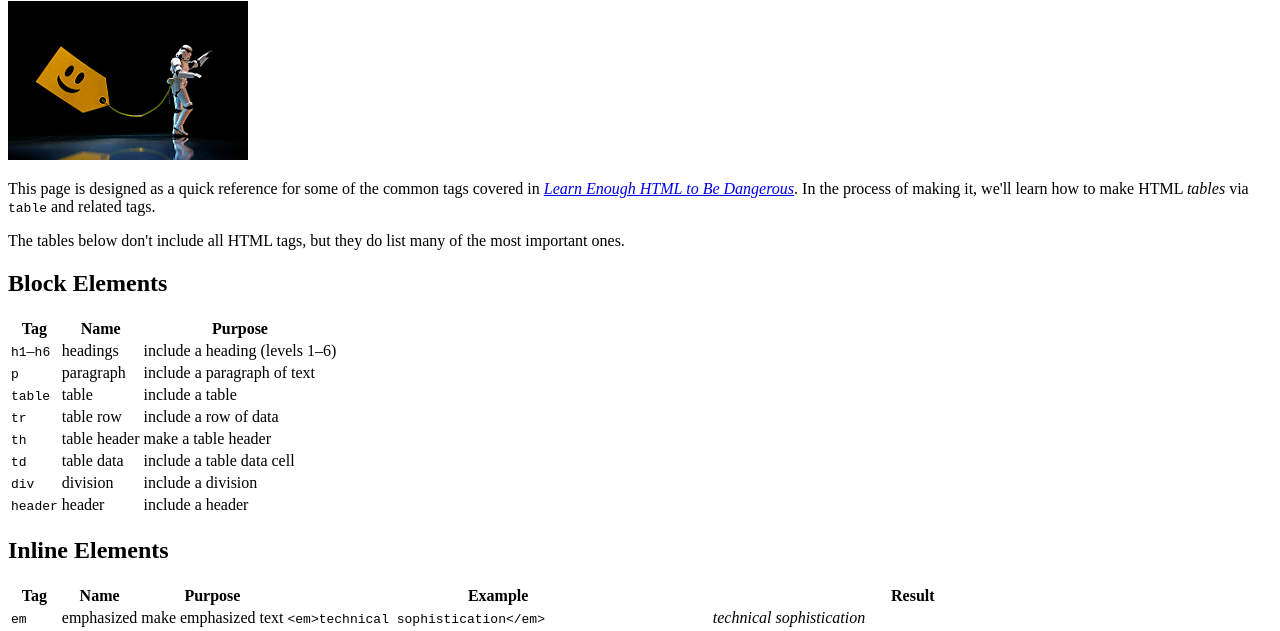
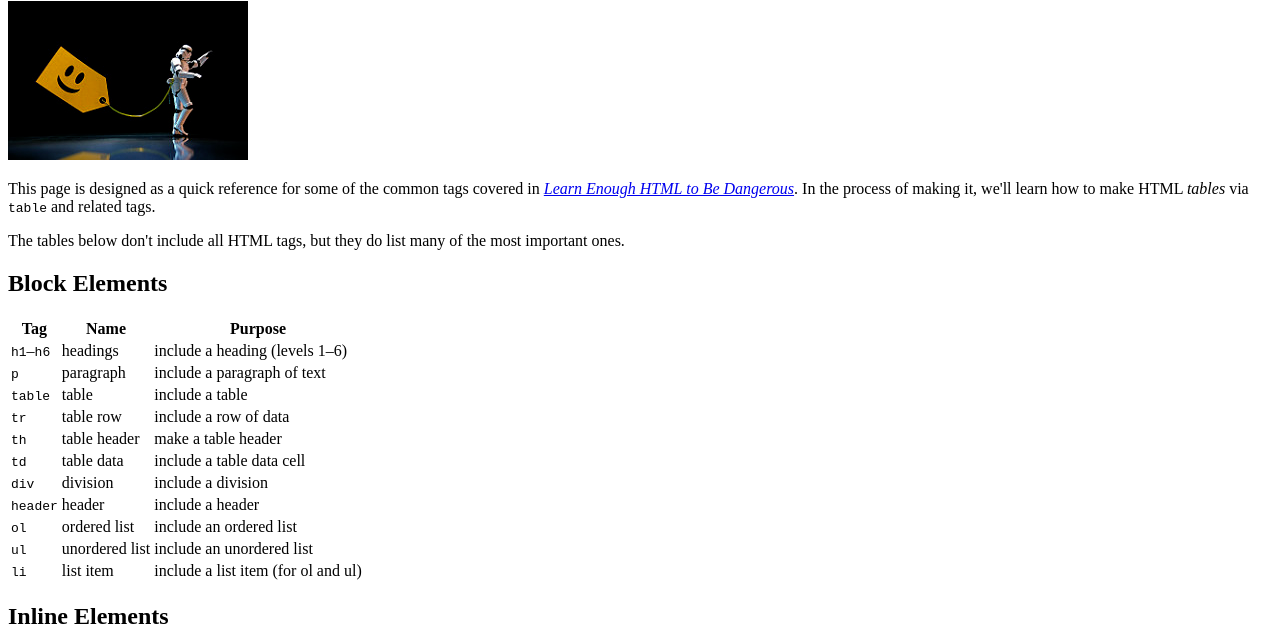
Before and after one commit to itorterat/Learn_Enough_HTML, a plain HTML site: page tags.html in a window 1280 px wide. Shown: the part 79-710 px from the top of the page. Drawn offline with Linux system fonts and the light colour scheme.

Commit message:
--- Add ol, ul and li to tags page because of exercise 3.4.1

```diff
--- a/tags.html
+++ b/tags.html
@@ -70,6 +70,21 @@
       <td>header</td>
       <td>include a header</td>
     </tr>
+    <tr>
+      <td><code>ol</code></td>
+      <td>ordered list</td>
+      <td>include an ordered list</td>
+    </tr>
+    <tr>
+      <td><code>ul</code></td>
+      <td>unordered list</td>
+      <td>include an unordered list</td>
+    </tr>
+    <tr>
+      <td><code>li</code></td>
+      <td>list item</td>
+      <td>include a list item (for ol and ul)</td>
+    </tr>
   </table>
 
   <h2>Inline Elements</h2>
```
